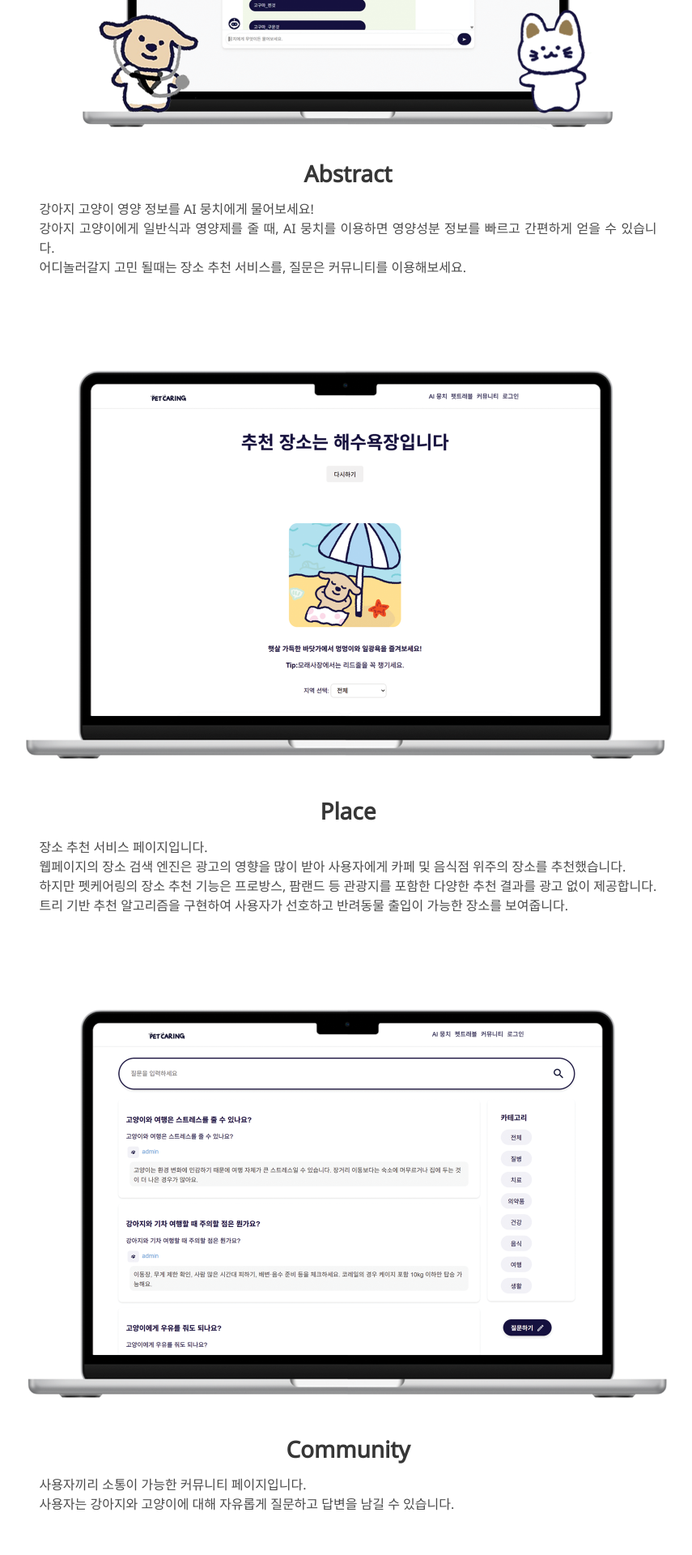
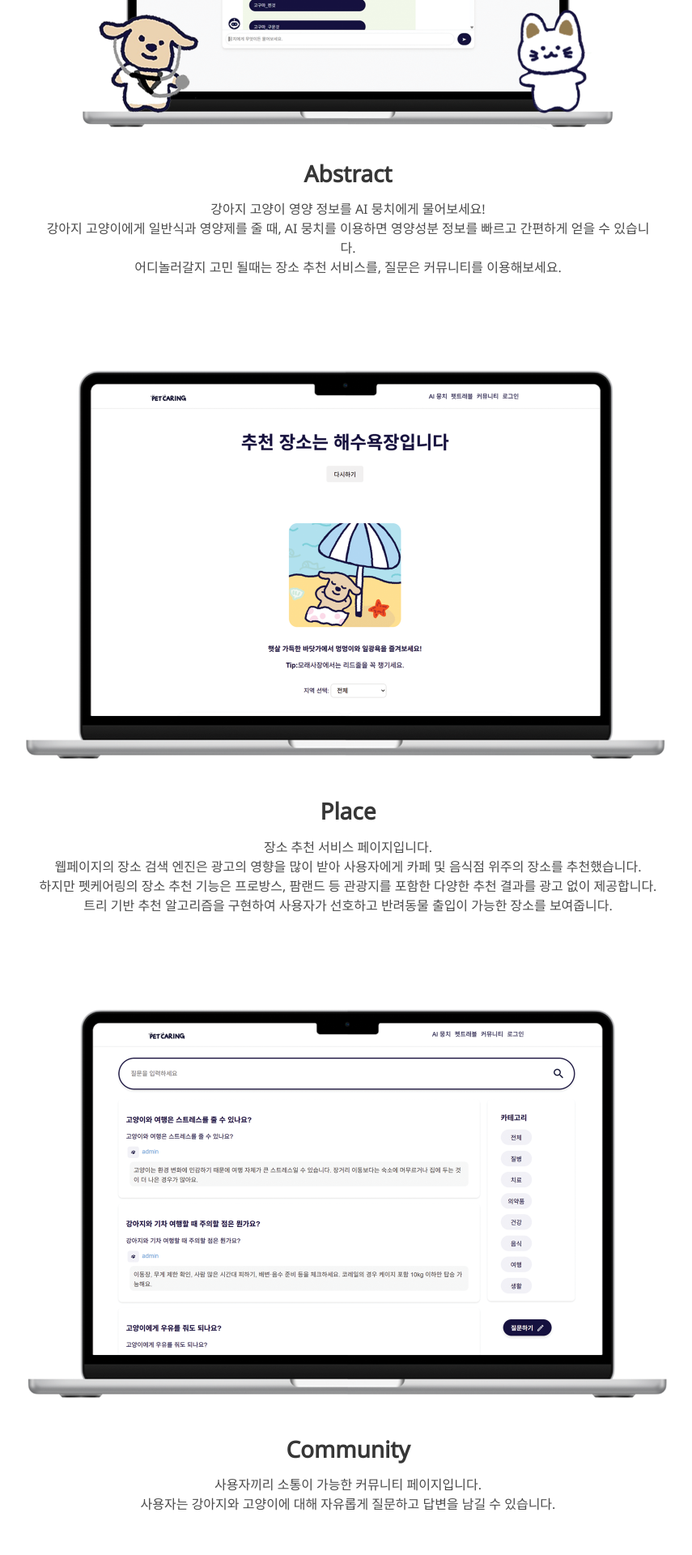
Before and after one commit to songchaeeunn/Laplata.github.io, a Jekyll site: the page built from index.md, in a window 1280 px wide. Shown: the part 747-2667 px from the top of the page at 81% size, without its empty margins (210-1065 px from the left). Built offline with Jekyll 4.4.1, drawn with Linux system fonts in a browser that asks for light colours; some web fonts are replaced.

Commit message:
Update index.md

```diff
--- a/index.md
+++ b/index.md
@@ -24,7 +24,7 @@ site: "http://petcaring.site/"
 <div class="columns is-centered has-text-centered">
   <div class="column is-four-fifths">
     <h2>Abstract</h2>
-    <div class="content has-text-justified">
+    <div class="has-text-centered">
       강아지 고양이 영양 정보를 AI 뭉치에게 물어보세요!<br>
       강아지 고양이에게 일반식과 영양제를 줄 때, AI 뭉치를 이용하면 영양성분 정보를 빠르고 간편하게 얻을 수 있습니다.<br>
       어디놀러갈지 고민 될때는 장소 추천 서비스를, 질문은 커뮤니티를 이용해보세요.
@@ -37,7 +37,7 @@ site: "http://petcaring.site/"
  <div class="columns is-centered has-text-centered">
   <div class="column is-four-fifths">
     <h2>Place</h2>
-    <div class="content has-text-justified">
+    <div class="has-text-centered">
       장소 추천 서비스 페이지입니다. <br>
       웹페이지의 장소 검색 엔진은 광고의 영향을 많이 받아 사용자에게 카페 및 음식점 위주의 장소를 추천했습니다. <br>
       하지만 펫케어링의 장소 추천 기능은 프로방스, 팜랜드 등 관광지를 포함한 다양한 추천 결과를 광고 없이 제공합니다. <br>
@@ -51,7 +51,7 @@ site: "http://petcaring.site/"
 <div class="columns is-centered has-text-centered">
   <div class="column is-four-fifths">
     <h2>Community</h2>
-    <div class="content has-text-justified">
+    <div class="has-text-centered">
       사용자끼리 소통이 가능한 커뮤니티 페이지입니다.<br>
       사용자는 강아지와 고양이에 대해 자유롭게 질문하고 답변을 남길 수 있습니다.
     </div>
@@ -63,7 +63,7 @@ site: "http://petcaring.site/"
 <div class="columns is-centered has-text-centered">
   <div class="column is-four-fifths">
     <h2>AI</h2>
-    <div class="content has-text-justified">
+    <div class="has-text-centered">
       저장된 반려동물 정보를 기반으로 맞춤형 영양 정보를 제공하는 뭉치 AI의 답변입니다. <br>
       반려동물의 이름, 품종, 비만 등 질병 정보를 반영하여 개별화된 답변을 제공합니다. <br>
       버튼을 클릭하면 해당 음식의 영양성분표와 손질법을 확인할 수 있습니다. <br>
@@ -80,7 +80,7 @@ site: "http://petcaring.site/"
 ## Web site
 펫케어링 웹사이트에서 다양한 서비스를 경험해보세요.
 <div class="buttons" style="text-align: center; margin-top: 1em;">
-  <a class="button is-primary" href="https://petcaring.site/" target="_blank">site</a>
+  <a class="button is-primary" href="http://petcaring.site/" target="_blank">site</a>
 </div>
 
 
```
